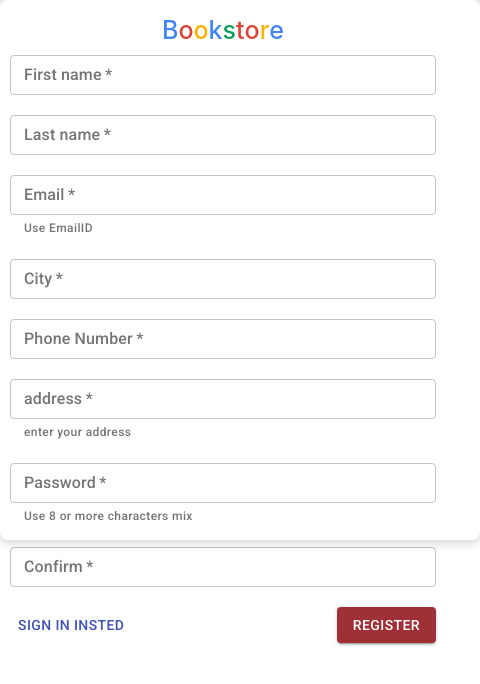
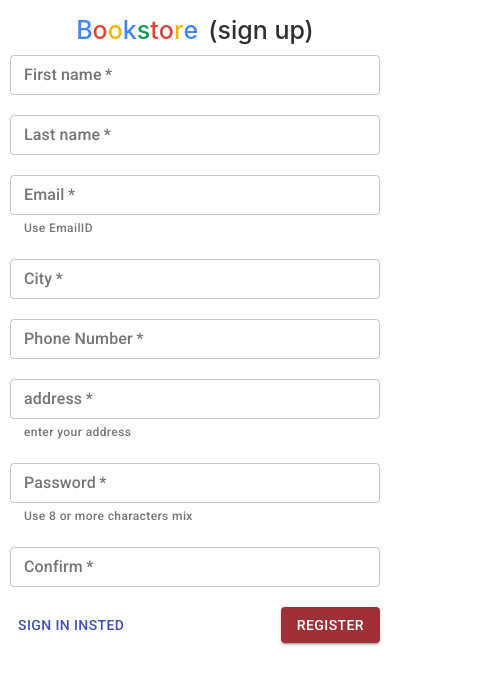
Before and after one commit to shrawanamit/book-store, a React (Create React App) app: page / in a window 390 px wide. Shown: the top 684 px of the page, 480 px wide, since content can reach past the window. Built offline with nearby package versions, Linux system fonts and the light colour scheme.

Commit message:
refactored ragistration and login ui

```diff
--- a/src/Components/Registration.jsx
+++ b/src/Components/Registration.jsx
@@ -179,6 +179,7 @@ export default class Registration extends React.Component {
                             <span className="u">o</span>
                             <span className="n">r</span>
                             <span className="d">e</span>
+                            <span className='signup'>(sign up)</span>
                         </div>
 
                         <div className="textFieldBody">
--- a/src/SCSS/registration.scss
+++ b/src/SCSS/registration.scss
@@ -1,8 +1,4 @@
-// .App{
-//     display: flex;
-//     justify-content: center;
-//     align-items: center;
-// }
+
 .mainContainer {
     box-shadow: 0px 0px 12px 2px rgba(15, 15, 15, 0.2);
     margin: 37px auto;
@@ -45,13 +41,11 @@
 	color: #DB4437;
 }
 
-.p1{
-    display: flex;
-	font-size: 20px;
-	font-weight: 400;
-    justify-content: flex-start;
-    line-height: 80%;
+.signup{
+   opacity: 0.81;
+   padding-left: 10px;
 }
+
 .text1{
     display: flex;
     flex-direction: row;
@@ -112,6 +106,8 @@ text-align: center;
     .mainContainer{
         border:none;
         margin: 0px auto;
+        box-shadow: 0px 0px 0px;
+        width: 100%;
 
     }
     .sideImageBox{
--- a/src/SCSS/signin.scss
+++ b/src/SCSS/signin.scss
@@ -48,6 +48,10 @@
       border:none;
       margin: 20px auto;
 
+
+  }
+  .smainContainer {
+    box-shadow:0px 0px 0px;
   }
 
 }
```
Lines whose indentation alone changed are shown as unchanged.
